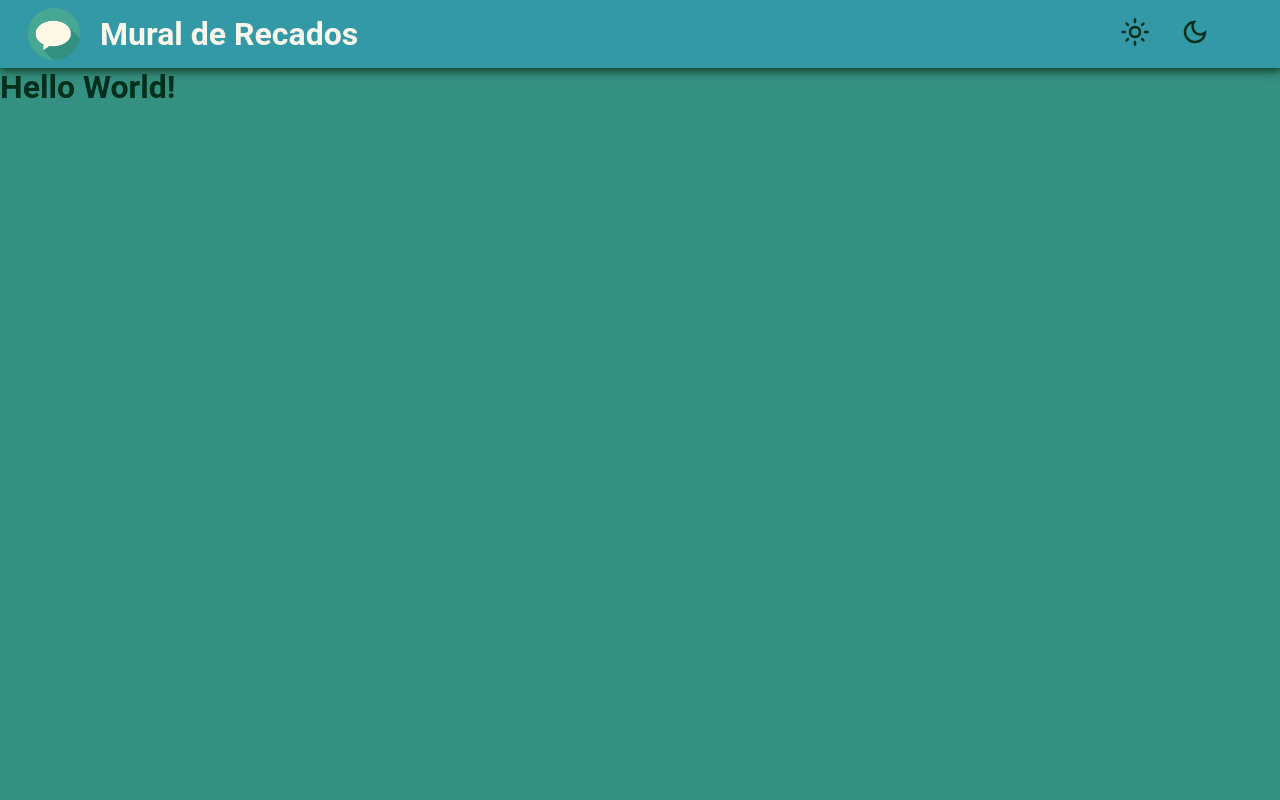
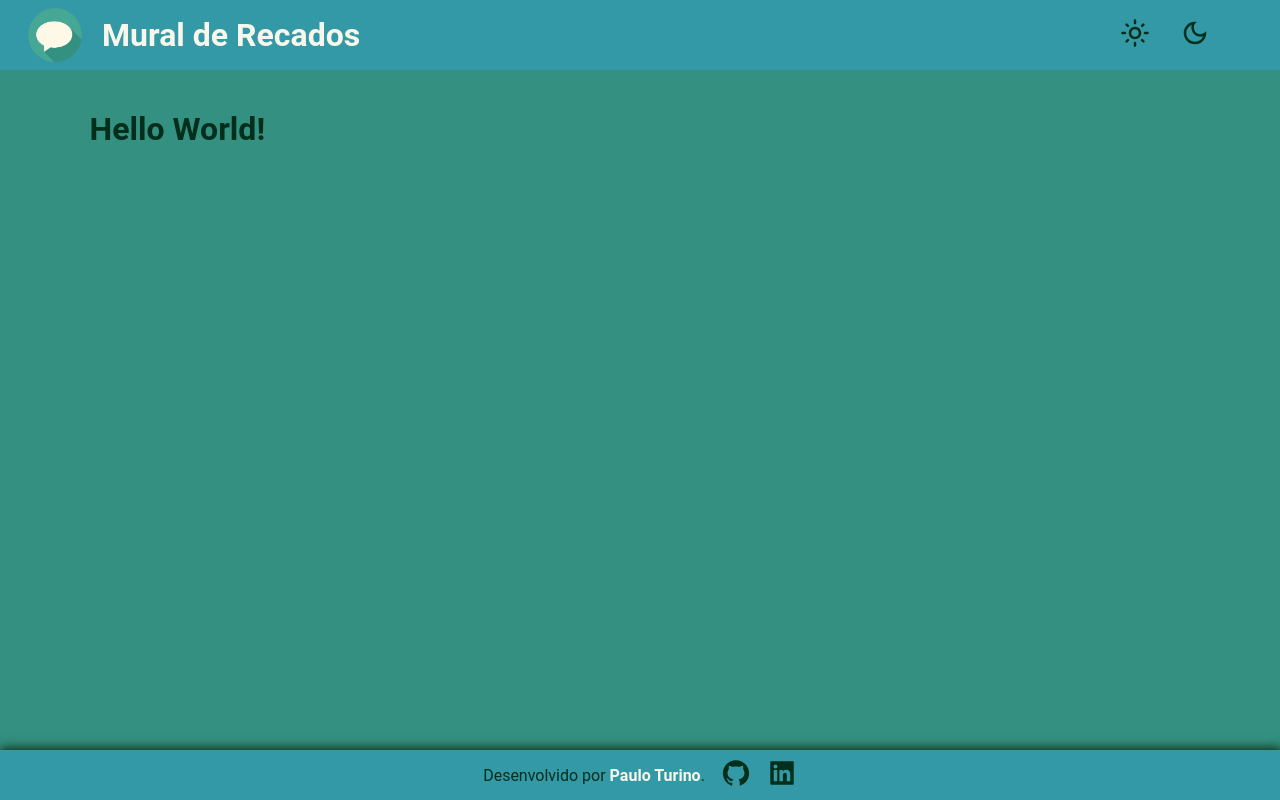
Before and after one commit to TurinoS/mural-de-recados, a React (Create React App) app: page / in a window 1280 px wide. Built offline with nearby package versions, Linux system fonts and the light colour scheme.

Commit message:
feat: footer, wrapper e separando estilização em arquivos dferentes

```diff
--- a/public/index.html
+++ b/public/index.html
@@ -2,7 +2,7 @@
 <html lang="en">
   <head>
     <meta charset="utf-8" />
-    <link rel="icon" href="%PUBLIC_URL%/favicon.ico" />
+    <link rel="icon" href="%PUBLIC_URL%/mural-de-recados.ico" />
     <meta name="viewport" content="width=device-width, initial-scale=1" />
     <meta name="theme-color" content="#000000" />
     <meta
@@ -10,34 +10,12 @@
       content="Web site created using create-react-app"
     />
     <link rel="apple-touch-icon" href="%PUBLIC_URL%/logo192.png" />
-    <!--
-      manifest.json provides metadata used when your web app is installed on a
-      user's mobile device or desktop. See https://developers.google.com/web/fundamentals/web-app-manifest/
-    -->
     <link rel="manifest" href="%PUBLIC_URL%/manifest.json" />
-    <!--
-      Notice the use of %PUBLIC_URL% in the tags above.
-      It will be replaced with the URL of the `public` folder during the build.
-      Only files inside the `public` folder can be referenced from the HTML.
 
-      Unlike "/favicon.ico" or "favicon.ico", "%PUBLIC_URL%/favicon.ico" will
-      work correctly both with client-side routing and a non-root public URL.
-      Learn how to configure a non-root public URL by running `npm run build`.
-    -->
-    <title>React App</title>
+    <title>Recados</title>
   </head>
   <body>
     <noscript>You need to enable JavaScript to run this app.</noscript>
     <div id="root"></div>
-    <!--
-      This HTML file is a template.
-      If you open it directly in the browser, you will see an empty page.
-
-      You can add webfonts, meta tags, or analytics to this file.
-      The build step will place the bundled scripts into the <body> tag.
-
-      To begin the development, run `npm start` or `yarn start`.
-      To create a production bundle, use `npm run build` or `yarn build`.
-    -->
   </body>
 </html>
--- a/src/App.tsx
+++ b/src/App.tsx
@@ -1,11 +1,12 @@
-import Header from "./components/Header";
+import Wrapper from "./components/Wrapper";
 
 function App() {
   return (
-    <div className="App">
-      <Header />
+    <Wrapper>
+
       <h1>Hello World!</h1>
-    </div>
+
+    </Wrapper>
   );
 }
 
--- a/src/GlobalStyle.tsx
+++ b/src/GlobalStyle.tsx
@@ -18,8 +18,4 @@ export const GlobalStyle = createGlobalStyle`
         color: var(--font-black);
         font-family: 'Roboto', sans-serif;
     }
-
-    body {
-        background-color: var(--secondary)
-    }
 `
--- /dev/null
+++ b/src/components/Footer.tsx
@@ -0,0 +1,14 @@
+import { StyledFooter, StyledGithubtIcon, StyledLinkedinIcon } from "../style/Footer.style";
+
+
+export default function Footer() {
+    return(
+        <StyledFooter>
+            <p>Desenvolvido por <span>Paulo Turino</span>.</p>
+            <div>
+                <a  href='https://github.com/TurinoS'><StyledGithubtIcon /></a>
+                <a  href='https://www.linkedin.com/in/paulo-turino/'><StyledLinkedinIcon /></a>
+            </div>
+        </StyledFooter>
+    )
+}
--- a/src/components/Header.tsx
+++ b/src/components/Header.tsx
@@ -1,49 +1,5 @@
-import styled from "styled-components";
 import logo from '../assets/mural-de-recados.png';
-import { MdOutlineLightMode, MdOutlineDarkMode } from 'react-icons/md';
-
-const StyledHeader = styled.header`
-    background-color: var(--primary);
-    padding: .5em;
-    display: flex;
-    align-items: center;
-    justify-content: space-between;
-    box-shadow: 1px 1px 10px 1px var(--shadow);
-
-    & div {
-        display: flex;
-        align-items: center;
-        margin-right: 2em;
-    }
-
-    & img {
-        width: 10%;
-    }
-
-    & h1 {
-        color: var(--font-white);
-    }
-
-    & label {
-
-    }
-
-    & input {
-        display: none;
-    }
-`
-
-const StyledLightIcon = styled(MdOutlineLightMode)`
-    color: var(--font-white);
-    font-size: 30px;
-    margin: 5px 1em;
-`
-
-const StyledDarkIcon = styled(MdOutlineDarkMode)`
-    color: var(--font-white);
-    font-size: 30px;
-    margin-right: 1em;
-`
+import { StyledDarkIcon, StyledHeader, StyledLightIcon } from '../style/Header.style';
 
 export default function Header() {
     return(
--- /dev/null
+++ b/src/components/Wrapper.tsx
@@ -0,0 +1,28 @@
+import styled from "styled-components";
+import Header from "./Header";
+import Footer from "./Footer";
+import { ReactNode } from "react";
+
+interface WrapperProps {
+    children: ReactNode
+}
+
+const StyledWrapper = styled.body`
+    & main {
+        padding: 5vh 7vw;
+        min-height: calc(100vh - 119.28px);
+        background-color: var(--secondary);
+    }
+`
+
+export default function Wrapper(props: WrapperProps) {
+    return(
+        <StyledWrapper>
+            <Header />
+            <main>
+                {props.children}
+            </main>
+            <Footer />
+        </StyledWrapper>
+    )
+}
--- /dev/null
+++ b/src/style/Footer.style.tsx
@@ -0,0 +1,30 @@
+import styled from "styled-components"
+import { AiFillLinkedin, AiFillGithub } from 'react-icons/ai'
+
+export const StyledFooter = styled.footer`
+    background-color: var(--primary);
+    padding: .5em;
+    display: flex;
+    align-items: center;
+    justify-content: center;
+    gap: 1em;
+    box-shadow: 1px -1px 10px 1px var(--shadow);
+
+    & span {
+        color: var(--font-white);
+        font-weight: 600;
+    }
+
+    & div {
+        display: flex;
+        gap: 1em;
+    }
+`
+
+export const StyledGithubtIcon = styled(AiFillGithub)`
+    font-size: 30px;
+`
+
+export const StyledLinkedinIcon = styled(AiFillLinkedin)`
+    font-size: 30px;
+`
--- /dev/null
+++ b/src/style/Header.style.tsx
@@ -0,0 +1,41 @@
+import styled from "styled-components"
+import { MdOutlineLightMode, MdOutlineDarkMode } from 'react-icons/md';
+
+export const StyledHeader = styled.header`
+    background-color: var(--primary);
+    padding: .5em;
+    display: flex;
+    align-items: center;
+    justify-content: space-between;
+    box-shadow: 1px 1px 10px 1px var(--shadow);
+
+    & div {
+        display: flex;
+        align-items: center;
+        margin-right: 2em;
+    }
+
+    & img {
+        width: 94px;
+    }
+
+    & h1 {
+        color: var(--font-white);
+    }
+
+    & input {
+        display: none;
+    }
+`
+
+export const StyledLightIcon = styled(MdOutlineLightMode)`
+    color: var(--font-white);
+    font-size: 30px;
+    margin: 5px 1em;
+`
+
+export const StyledDarkIcon = styled(MdOutlineDarkMode)`
+    color: var(--font-white);
+    font-size: 30px;
+    margin-right: 1em;
+`
```
Also changed, not shown: 2 other files (tests, documents, lock files or other folders).
